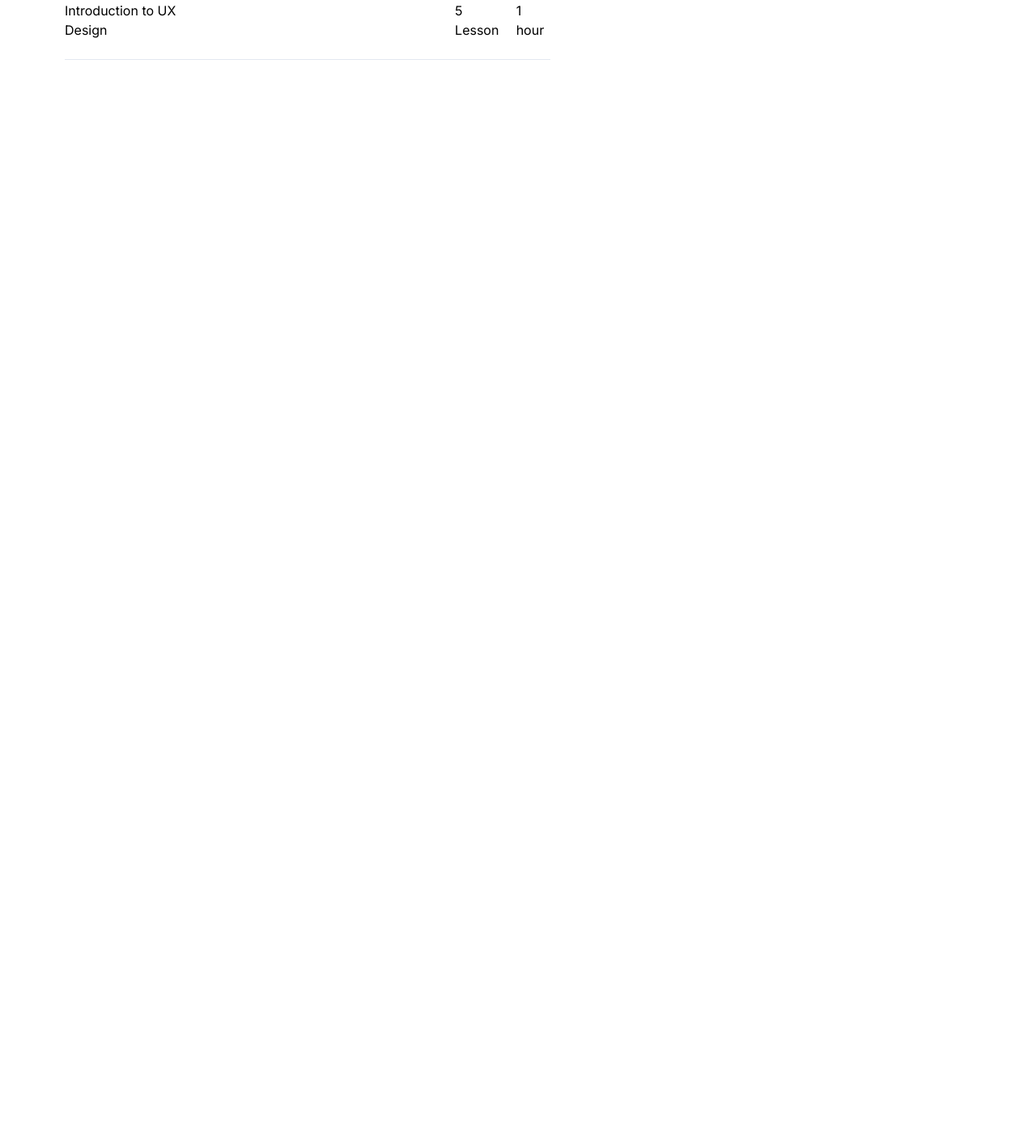
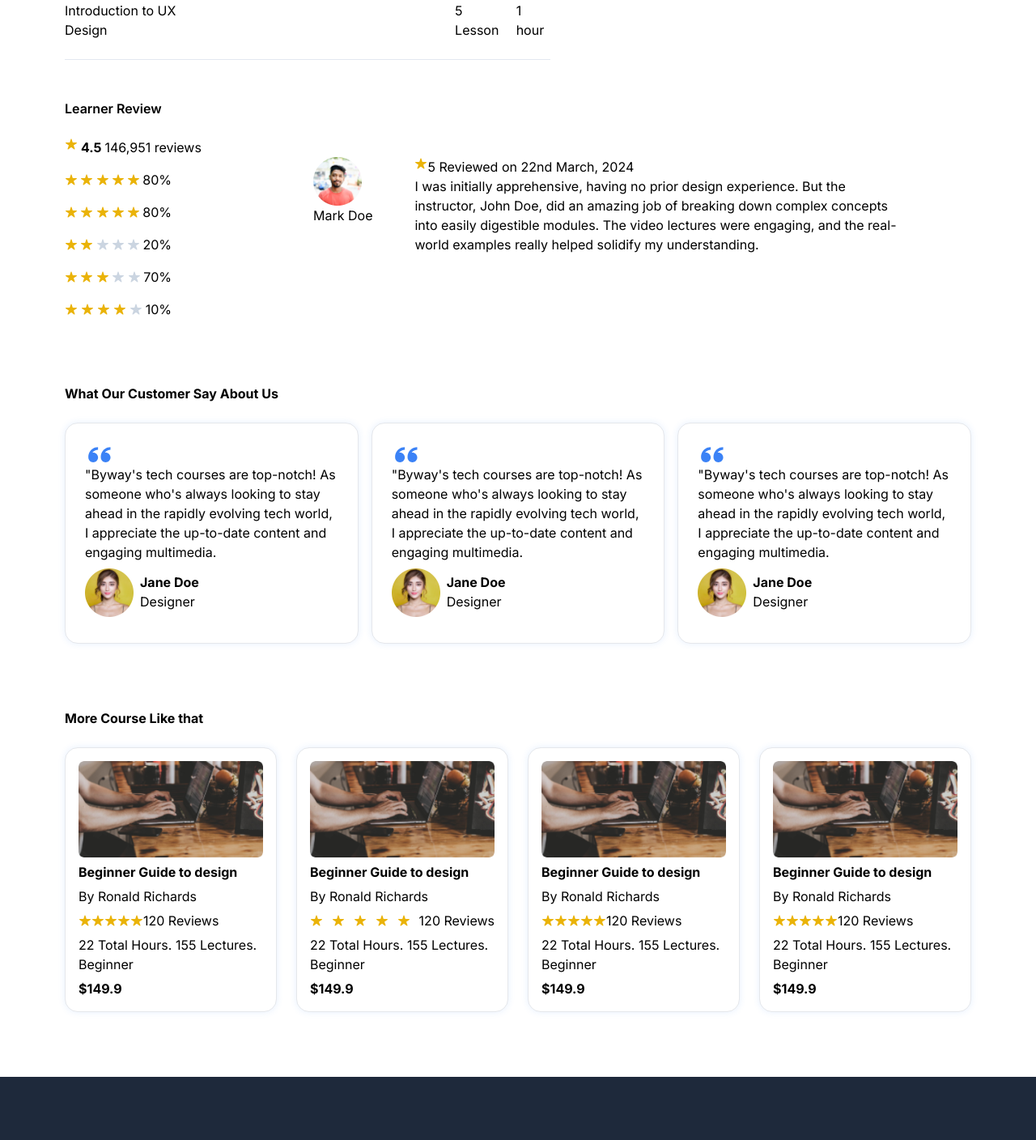
Before and after one commit to FaisalMahamudCS/e-learning-frontend, a Next.js app: page /category/course in a window 1280 px wide. Shown: the part 1220-2628 px from the top of the page at 81% size. Before the commit the page ends 1294 px from the top, so only its background shows below. Built offline with nearby package versions, Linux system fonts and the light colour scheme.

Commit message:
Done adding shopping cart

```diff
--- a/components/Course.tsx
+++ b/components/Course.tsx
@@ -2,10 +2,14 @@ import React from 'react';
 import Navbar from './Navbar';
 import image4 from  '/public/image4.png'
 import ellipse4 from  '/public/ellipse4.png'
+import Ellipse19 from  '/public/Ellipse19.png'
 import ellipse5 from  '/public/ellipse5.png'
 import Image from 'next/image';
 import Button from './Home/Button';
 import { IoIosStar } from 'react-icons/io';
+import Testimonial from './Testimonial';
+import Courses from './Courses';
+import Footer from './Footer';
 
 const Course = () => {
     return (
@@ -13,7 +17,7 @@ const Course = () => {
         <Navbar/>
         <div className="flex justify-between">
 <div className='pl-[80px]'>
-    <p className='text-[40px] mt-[17px] font-bold'> Introduction to User Experience Design</p>
+    <p className='text-[40px] mt-[17px] mb-[18px] font-bold'> Introduction to User Experience Design</p>
     <p>This course is meticulously crafted to provide you with a foundational understanding of the principles, methodologies, and tools that drive exceptional user experiences in the digital landscape.</p>
     <div className="flex mt-[24px] justify-between items-center w-[500px] ">
 {/* <CiStar /> */}
@@ -111,6 +115,92 @@ const Course = () => {
             </div>
             </div>
         </div>
+        <div className='pl-[80px] mt-[48px]'>
+            <h1 className='font-semibold'>Learner Review</h1>
+            <div className='flex gap-1 mt-[24px]  '>
+    <IoIosStar className="text-[#EAB308]"/>
+
+ <p className='font-bold'>4.5</p>
+ <p>146,951 reviews</p>
+    </div>
+<div className="flex gap-[163px] ">
+
+<div> <div className="flex mt-[16px] justify-between items-center w-[132px]  ">
+{/* <CiStar /> */}
+<IoIosStar className="text-[#EAB308]"/>
+<IoIosStar className="text-[#EAB308]"/>
+<IoIosStar  className="text-[#EAB308]"/>
+<IoIosStar  className="text-[#EAB308]"/>
+<IoIosStar  className="text-[#EAB308]"/>
+80%
+</div>
+<div className="flex mt-[16px] justify-between items-center w-[132px] ">
+{/* <CiStar /> */}
+<IoIosStar className="text-[#EAB308]"/>
+<IoIosStar className="text-[#EAB308]"/>
+<IoIosStar  className="text-[#EAB308]"/>
+<IoIosStar  className="text-[#EAB308]"/>
+<IoIosStar  className="text-[#EAB308]"/>
+80%
+</div>
+<div className="flex mt-[16px] justify-between items-center w-[132px] ">
+{/* <CiStar /> */}
+<IoIosStar className="text-[#EAB308]"/>
+<IoIosStar className="text-[#EAB308]"/>
+<IoIosStar  className='text-[#CBD5E1]'/>
+<IoIosStar  className='text-[#CBD5E1]'/>
+<IoIosStar  className='text-[#CBD5E1]'/>
+20%
+</div>
+<div className="flex mt-[16px] justify-between items-center w-[132px] ">
+{/* <CiStar /> */}
+<IoIosStar className="text-[#EAB308]"/>
+<IoIosStar className="text-[#EAB308]"/>
+<IoIosStar  className="text-[#EAB308]"/>
+<IoIosStar  className='text-[#CBD5E1]'/>
+<IoIosStar  className='text-[#CBD5E1]'/>
+70%
+</div>
+<div className="flex mt-[16px] justify-between items-center w-[132px] ">
+{/* <CiStar /> */}
+<IoIosStar className="text-[#EAB308]"/>
+<IoIosStar className="text-[#EAB308]"/>
+<IoIosStar  className="text-[#EAB308]"/>
+<IoIosStar  className="text-[#EAB308]"/>
+<IoIosStar  className='text-[#CBD5E1]'/>
+10%
+</div>
+</div>
+<div>
+    <div className='flex gap-[40px]'>
+        <div className='mx-[12px] '>
+<Image src={Ellipse19}/>
+<p className='whitespace-nowrap'>Mark Doe</p>
+</div>
+<div>
+    <div className='flex'>
+<IoIosStar className="text-[#EAB308]"/>
+<p>5
+Reviewed on 22nd March, 2024</p>
+
+</div>
+<p>I was initially apprehensive, having no prior design experience. But the instructor, John Doe, did an amazing job of breaking down complex concepts into easily digestible modules. The video lectures were engaging, and the real-world examples really helped solidify my understanding.</p>
+</div>
+</div>
+</div>
+<div></div>
+
+</div>
+        </div>
+        <div className='mx-[80px] mt-[80px] '>
+            <p className='font-bold mb-[24px]'  >What Our Customer Say About Us</p>
+            <Testimonial/>
+        </div>
+        <div className='mx-[80px] my-[80px] '>
+            <p className='font-bold mb-[24px]'  >More Course Like that</p>
+            <Courses/>
+        </div>
+        <Footer/>
         </>
     );
 };
--- /dev/null
+++ b/components/Courses.tsx
@@ -0,0 +1,109 @@
+import Image from 'next/image';
+import React from 'react';
+import { IoIosStar } from 'react-icons/io';
+import course1 from  '/public/course1.png'
+
+const Courses = () => {
+    return (
+        <div>
+      <div className="flex justify-between gap-[24px]">
+<div className="flex justify-between ">
+  <div className="flex flex-col gap-[6px] p-4 box-border border border-gray-200 rounded-[16px] shadow-[0_0_8px_0_rgba(59,130,246,0.12)] bg-white">
+    <Image src={course1}/>
+    <p className="font-bold">Beginner Guide to design</p>
+<p>By Ronald Richards</p>
+<div className="flex justify-between">
+<div className="flex justify-between items-center">
+{/* <CiStar /> */}
+<IoIosStar className="text-[#EAB308]"/>
+<IoIosStar className="text-[#EAB308]"/>
+<IoIosStar  className="text-[#EAB308]"/>
+<IoIosStar  className="text-[#EAB308]"/>
+<IoIosStar  className="text-[#EAB308]"/>
+<p>120 Reviews</p>
+</div>
+</div>
+<p>22 Total Hours. 155 Lectures. Beginner</p>
+<p  className="font-bold">$149.9</p>
+  </div>
+  <div></div>
+  <div></div>
+  <div></div>
+
+</div>
+<div className="flex justify-between ">
+  <div className="flex flex-col gap-[6px] p-4 box-border border border-gray-200 rounded-[16px] shadow-[0_0_8px_0_rgba(59,130,246,0.12)] bg-white">
+    <Image src={course1}/>
+    <p className="font-bold">Beginner Guide to design</p>
+<p>By Ronald Richards</p>
+<div className="flex justify-between items-center">
+{/* <CiStar /> */}
+<IoIosStar className="text-[#EAB308]"/>
+<IoIosStar className="text-[#EAB308]"/>
+<IoIosStar  className="text-[#EAB308]"/>
+<IoIosStar  className="text-[#EAB308]"/>
+<IoIosStar  className="text-[#EAB308]"/>
+<p>120 Reviews</p>
+</div>
+<p>22 Total Hours. 155 Lectures. Beginner</p>
+<p  className="font-bold">$149.9</p>
+  </div>
+  <div></div>
+  <div></div>
+  <div></div>
+
+</div>
+<div className="flex justify-between ">
+  <div className="flex flex-col gap-[6px] p-4 box-border border border-gray-200 rounded-[16px] shadow-[0_0_8px_0_rgba(59,130,246,0.12)] bg-white">
+    <Image src={course1}/>
+    <p className="font-bold">Beginner Guide to design</p>
+<p>By Ronald Richards</p>
+<div className="flex justify-between">
+<div className="flex justify-between items-center">
+{/* <CiStar /> */}
+<IoIosStar className="text-[#EAB308]"/>
+<IoIosStar className="text-[#EAB308]"/>
+<IoIosStar  className="text-[#EAB308]"/>
+<IoIosStar  className="text-[#EAB308]"/>
+<IoIosStar  className="text-[#EAB308]"/>
+<p>120 Reviews</p>
+</div>
+</div>
+<p>22 Total Hours. 155 Lectures. Beginner</p>
+<p  className="font-bold">$149.9</p>
+  </div>
+  <div></div>
+  <div></div>
+  <div></div>
+
+</div>
+<div className="flex justify-between ">
+  <div className="flex flex-col gap-[6px] p-4 box-border border border-gray-200 rounded-[16px] shadow-[0_0_8px_0_rgba(59,130,246,0.12)] bg-white">
+    <Image src={course1}/>
+    <p className="font-bold">Beginner Guide to design</p>
+<p>By Ronald Richards</p>
+<div className="flex justify-between">
+<div className="flex justify-between items-center">
+{/* <CiStar /> */}
+<IoIosStar className="text-[#EAB308]"/>
+<IoIosStar className="text-[#EAB308]"/>
+<IoIosStar  className="text-[#EAB308]"/>
+<IoIosStar  className="text-[#EAB308]"/>
+<IoIosStar  className="text-[#EAB308]"/>
+<p>120 Reviews</p>
+</div>
+</div>
+<p>22 Total Hours. 155 Lectures. Beginner</p>
+<p  className="font-bold">$149.9</p>
+  </div>
+  <div></div>
+  <div></div>
+  <div></div>
+
+</div>
+</div>
+        </div>
+    );
+};
+
+export default Courses;
--- /dev/null
+++ b/components/ShoppingCart.tsx
@@ -0,0 +1,15 @@
+import React from 'react';
+import Navbar from './Navbar';
+
+const ShoppingCart = () => {
+    return (
+        <div>
+            <Navbar/>
+            <div className='mt-[40px]'>
+                <h2 className='font-bold '>Shopping Cart</h2>
+            </div>
+        </div>
+    );
+};
+
+export default ShoppingCart;
--- /dev/null
+++ b/components/Testimonial.tsx
@@ -0,0 +1,49 @@
+import Image from 'next/image';
+import React from 'react';
+import { ImQuotesLeft } from 'react-icons/im';
+import review1 from  '/public/Ellipse61.png'
+
+const Testimonial = () => {
+    return (
+        <div className="flex justify-between gap-4">
+        <div className="flex p-[24px] flex-col box-border border border-gray-200 rounded-[16px] shadow-[0_0_8px_0_rgba(59,130,246,0.12)] bg-white  ">
+        <ImQuotesLeft className=" w-[35.66px] h-[27.35px] text-[#3B82F6]"/>
+
+        <p>"Byway's tech courses are top-notch! As someone who's always looking to stay ahead in the rapidly evolving tech world, I appreciate the up-to-date content and engaging multimedia. </p>
+        <div className="flex my-2 ">
+        <Image src={review1}/>
+        <div className="flex flex-col ml-[8px]">
+        <p className="font-bold mt-[5px]">Jane Doe</p>
+        <p>Designer</p>
+        </div>
+        </div>
+        </div>
+        <div className="flex p-[24px] flex-col box-border border border-gray-200 rounded-[16px] shadow-[0_0_8px_0_rgba(59,130,246,0.12)] bg-white  ">
+        <ImQuotesLeft className=" w-[35.66px] h-[27.35px] text-[#3B82F6]"/>
+
+        <p>"Byway's tech courses are top-notch! As someone who's always looking to stay ahead in the rapidly evolving tech world, I appreciate the up-to-date content and engaging multimedia. </p>
+        <div className="flex my-2 ">
+        <Image src={review1}/>
+        <div className="flex flex-col ml-[8px]">
+        <p className="font-bold mt-[5px]">Jane Doe</p>
+        <p>Designer</p>
+        </div>
+        </div>
+        </div>
+        <div className="flex p-[24px] flex-col box-border border border-gray-200 rounded-[16px] shadow-[0_0_8px_0_rgba(59,130,246,0.12)] bg-white  ">
+        <ImQuotesLeft className=" w-[35.66px] h-[27.35px] text-[#3B82F6]"/>
+
+        <p>"Byway's tech courses are top-notch! As someone who's always looking to stay ahead in the rapidly evolving tech world, I appreciate the up-to-date content and engaging multimedia. </p>
+        <div className="flex my-2 ">
+        <Image src={review1}/>
+        <div className="flex flex-col ml-[8px]">
+        <p className="font-bold mt-[5px]">Jane Doe</p>
+        <p>Designer</p>
+        </div>
+        </div>
+        </div>
+        </div>
+    );
+};
+
+export default Testimonial;
--- /dev/null
+++ b/src/app/category/course/shopping-cart/page.tsx
@@ -0,0 +1,10 @@
+import React from 'react';
+import ShoppingCart from '../../../../../components/ShoppingCart';
+
+const page = () => {
+    return (
+        <ShoppingCart/>
+    );
+};
+
+export default page;
```
Also changed, not shown: public/Ellipse19.png (added).
